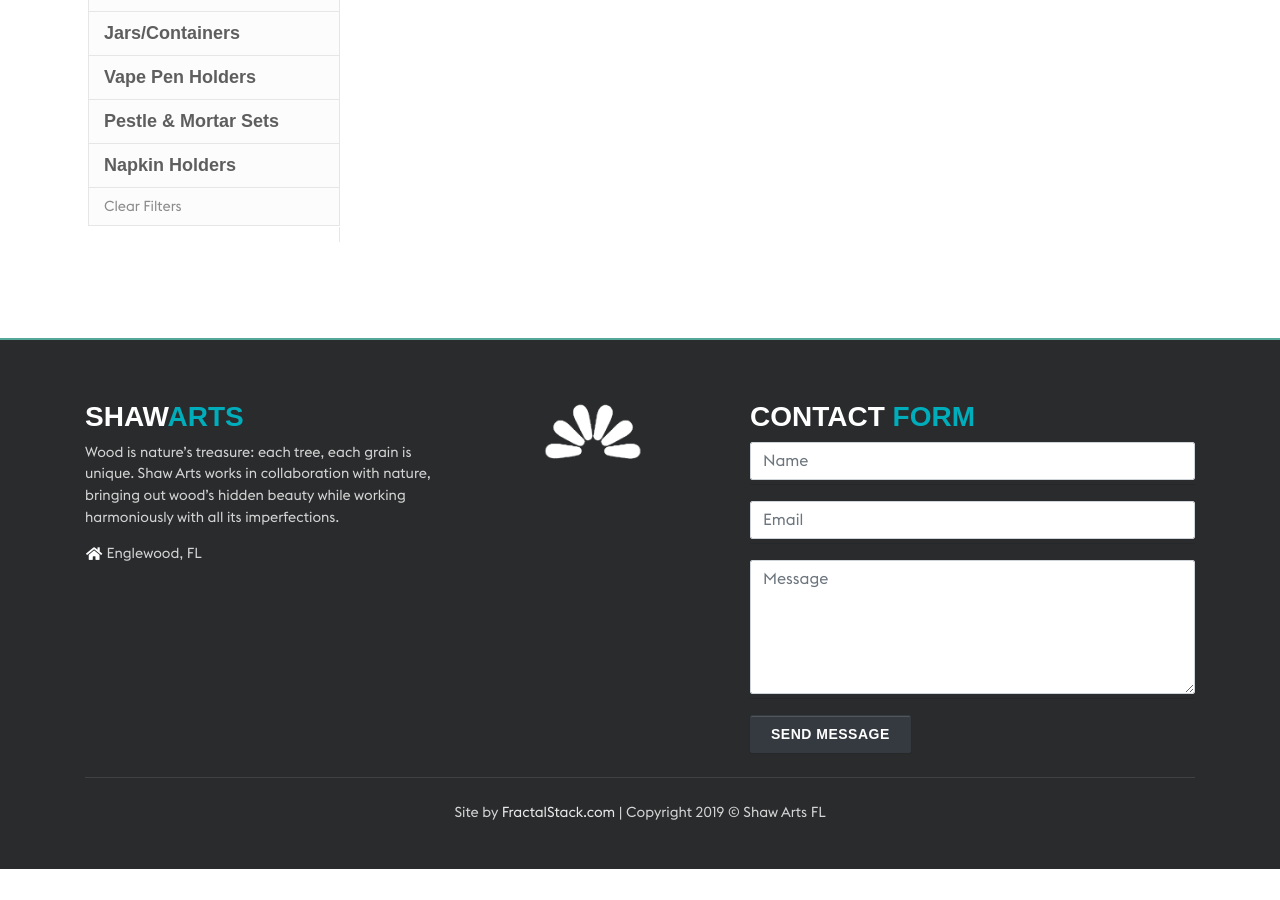
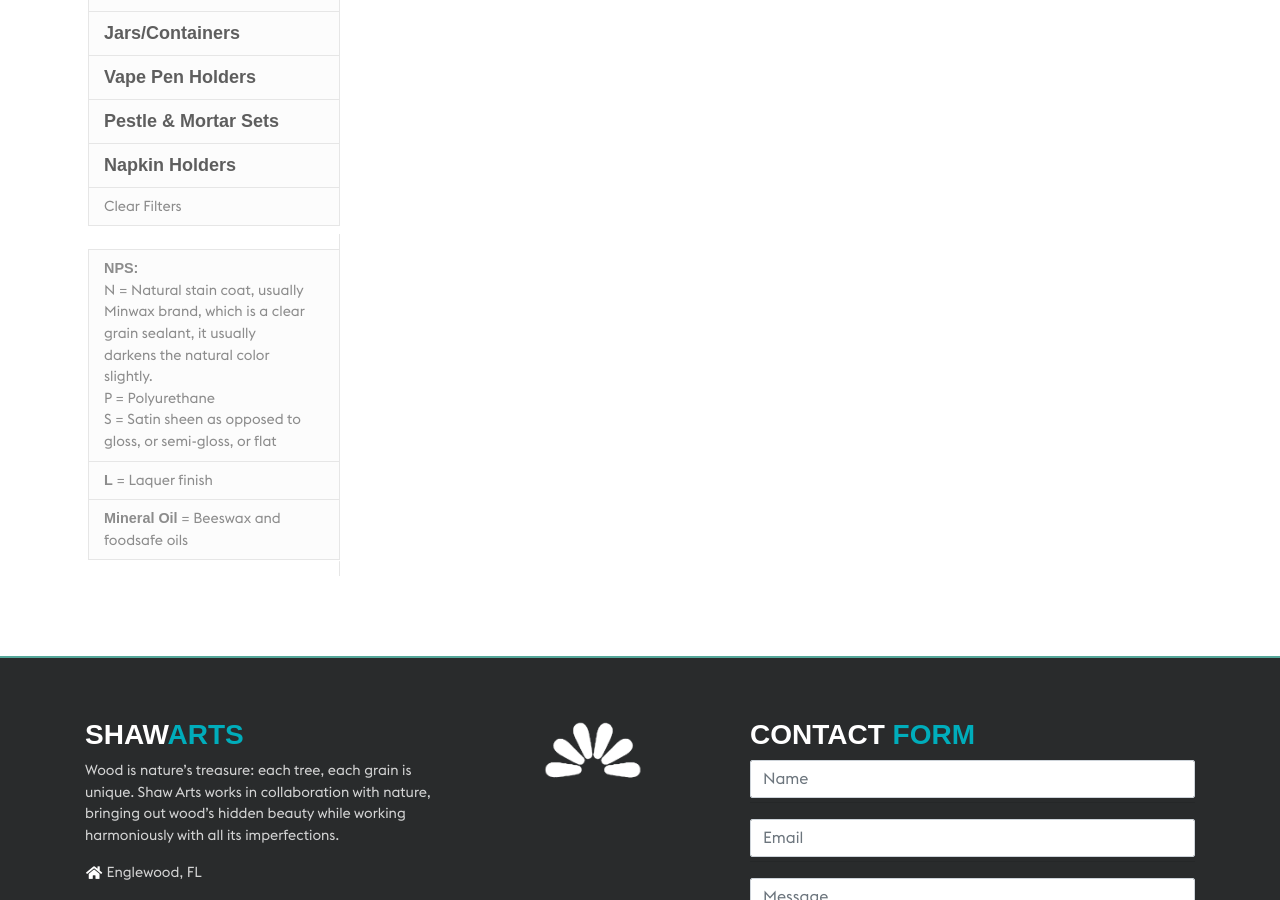
Before and after one commit to ShawArtsFl/ShawArtsFl, a Jekyll site: the page built from _posts/2019-09-15-shop.html, in a window 1280 px wide and 900 px high, scrolled down 415 px. Built offline with Jekyll 4.4.1, drawn with Linux system fonts in a browser that asks for light colours; nearby versions of some CDN libraries; some web fonts are replaced; before the commit the page ends 1284 px from its top, so only the background shows below that.

Commit message:
Added Finish key
- added Finish to item
- Updated latest inventory
- removed placeholder description, will use actual description if provided

```diff
--- a/_posts/2019-09-15-shop.html
+++ b/_posts/2019-09-15-shop.html
@@ -6,8 +6,6 @@
 shop: true
 ---
 
-<!-- TODO: reduce and make images consistent size -->
-
 <div id="content" class="py-3 py-lg-6">
    <div class="container">
       <div class="row">
@@ -15,7 +13,7 @@
          <!-- Products sidebar -->
          <div class="col-lg-3 order-lg-1">
             <!-- Sections Menu-->
-            <ul class="nav nav-section-menu mb-4 py-3">
+            <ul class="nav nav-section-menu pt-3 mb-2 pb-0">
                <li class="nav-header text-primary">Select to Filter Collection</li>
                <li>
                   <a id="bowl" onclick="filterCategory('bowl')" class="nav-link first">
@@ -60,6 +58,27 @@
                <li>
                   <a id="clear" onclick="filterCategory('clear')" class="nav-link">
                      <small>Clear Filters</small>
+                  </a>
+               </li>
+            </ul>
+            <ul class="nav nav-section-menu mb-2 py-3">
+               <li>
+                  <a class="nav-link">
+                     <small><strong>NPS:</strong><br/>
+                     N = Natural stain coat, usually Minwax brand, which is a clear grain sealant, it usually darkens the natural color slightly.<br/>
+                     P = Polyurethane<br/>
+                     S = Satin sheen as opposed to gloss, or semi-gloss, or flat
+                     </small>
+                  </a>
+               </li>
+               <li>
+                  <a class="nav-link">
+                     <small><strong>L</strong> = Laquer finish</small>
+                  </a>
+               </li>
+               <li>
+                  <a class="nav-link">
+                     <small><strong>Mineral Oil</strong> = Beeswax and foodsafe oils</small>
                   </a>
                </li>
             </ul>
@@ -117,7 +136,8 @@
                <small class="text-muted text-uppercase"><span id="itemcat" class="text-primary">category</span></small>
                <h4 class="card-title" id="name">Name</h4>
                <small id="foodSafe" hidden class="text-success"><i class="fa fa-utensils mr-2"></i> Food Safe <br /></small>
-               <small class="text-muted">The description of this item will go here as it should be short and sweet.</small>
+               <small id="itemfinish" class="text-muted">Finish <br /></small>
+               <small id="itemdesc" class="text-muted"></small>
                <a id="purchaseBtn" onclick="showModal(this)" class="btn btn-primary btn-block text-uppercase text-light font-weight-bold mt-2 btn-lg"><i class="fa fa-cart-plus mr-2"></i>Purchase</a>
             </div>
             <div class="card-footer">
--- a/assets/js/inventory.js
+++ b/assets/js/inventory.js
@@ -28,6 +28,9 @@
 
       var listItemAddr = $('#itemprice', listItem);
       listItemAddr.text(item.price);
+
+      var listItemfinish = $('#itemfinish', listItem);
+      listItemfinish.text('Finish: ' + item.finish);
 
       var listItemWeb = $('#itemimg', listItem);
       listItemWeb.attr("src", 'https://s3.amazonaws.com/com.shawartsfl/inventory/' + item.id + '.jpg');
```
Also changed, not shown: inventory.json (+42 -42 lines).
